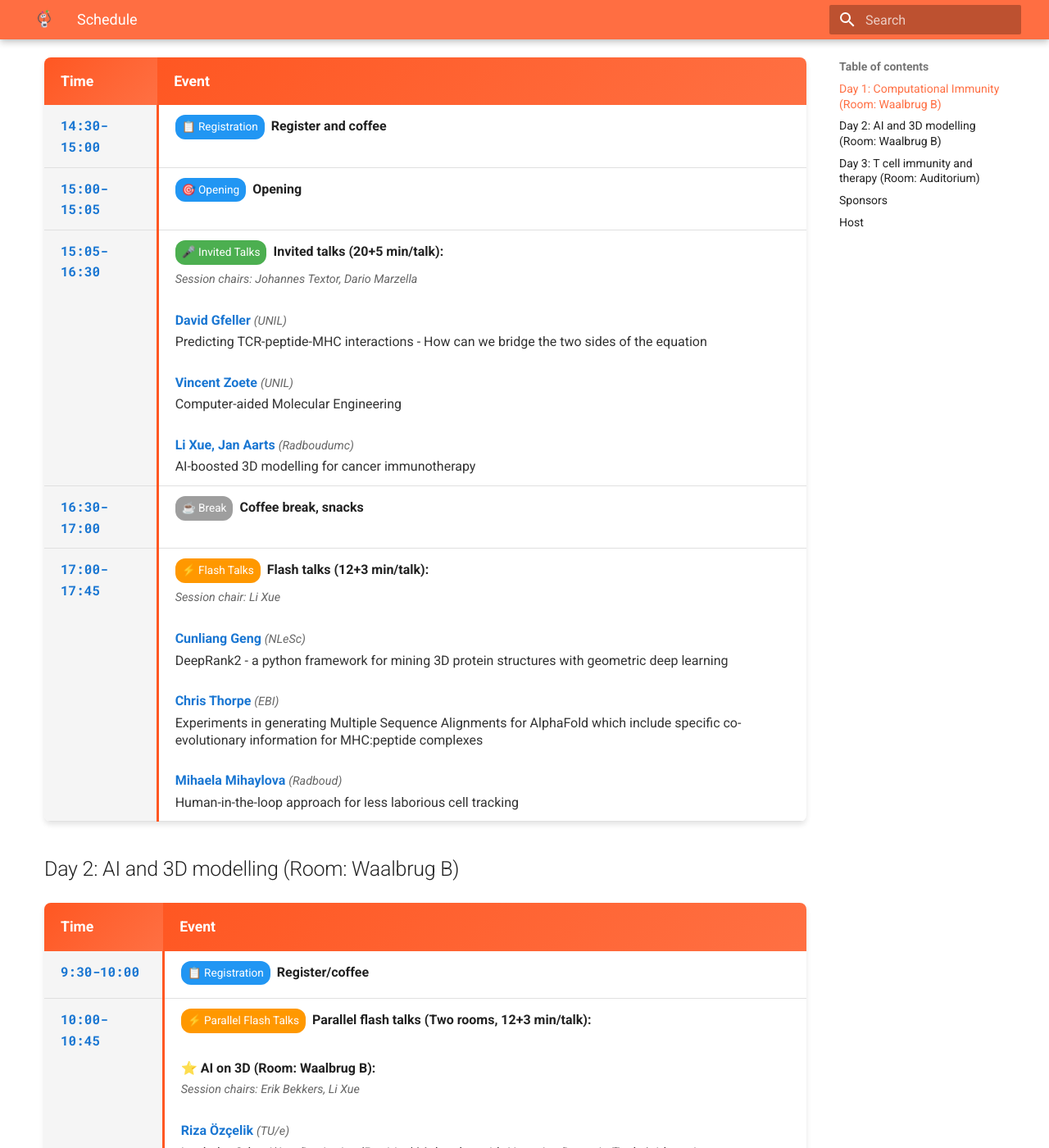
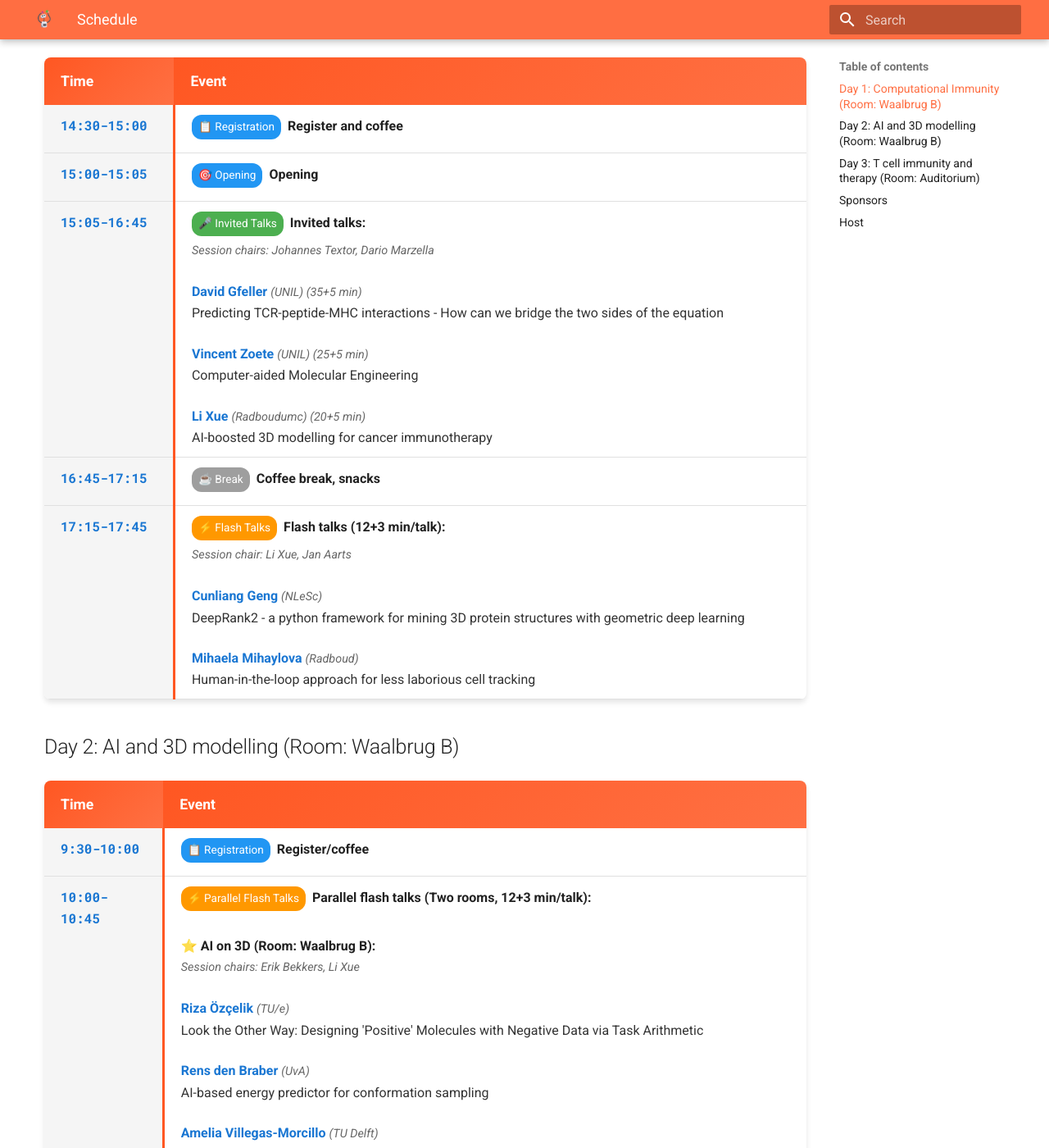
Before and after one commit to X-lab-3D/csi, an MkDocs documentation site: the page built from docs/schedule.md, in a window 1280 px wide and 1400 px high, scrolled down 675 px. Shown: the whole window at 82% size. Built offline with MkDocs 1.6.1 and Material for MkDocs 9.7.7, drawn with Linux system fonts in a browser that asks for light colours; the version menu is left out.

Commit message:
Update Day 1 schedule

```diff
--- a/docs/schedule.md
+++ b/docs/schedule.md
@@ -55,40 +55,36 @@
 <td><span class="event-badge badge-register">🎯 Opening</span><strong>Opening</strong></td>
 </tr>
 <tr>
-<td class="time-cell">15:05-16:30</td>
+<td class="time-cell">15:05-16:45</td>
 <td>
-<span class="event-badge badge-invited">🎤 Invited Talks</span><strong>Invited talks (20+5 min/talk):</strong><br>
+<span class="event-badge badge-invited">🎤 Invited Talks</span><strong>Invited talks:</strong><br>
 <span class="session-chair">Session chairs: Johannes Textor, Dario Marzella</span><br><br>
 <div class="talk-entry">
-<span class="speaker-name">David Gfeller</span> <span class="speaker-affiliation">(UNIL)</span><br>
+<span class="speaker-name">David Gfeller</span> <span class="speaker-affiliation">(UNIL) (35+5 min)</span><br>
 <div class="talk-title">Predicting TCR-peptide-MHC interactions - How can we bridge the two sides of the equation</div>
 </div><br>
 <div class="talk-entry">
-<span class="speaker-name">Vincent Zoete</span> <span class="speaker-affiliation">(UNIL)</span><br>
+<span class="speaker-name">Vincent Zoete</span> <span class="speaker-affiliation">(UNIL) (25+5 min)</span><br>
 <div class="talk-title">Computer-aided Molecular Engineering</div>
 </div><br>
 <div class="talk-entry">
-<span class="speaker-name">Li Xue, Jan Aarts</span> <span class="speaker-affiliation">(Radboudumc)</span><br>
+<span class="speaker-name">Li Xue</span> <span class="speaker-affiliation">(Radboudumc) (20+5 min)</span><br>
 <div class="talk-title">AI-boosted 3D modelling for cancer immunotherapy</div>
 </div>
 </td>
 </tr>
 <tr>
-<td class="time-cell">16:30-17:00</td>
+<td class="time-cell">16:45-17:15</td>
 <td><span class="event-badge badge-break">☕ Break</span><strong>Coffee break, snacks</strong></td>
 </tr>
 <tr>
-<td class="time-cell">17:00-17:45</td>
+<td class="time-cell">17:15-17:45</td>
 <td>
 <span class="event-badge badge-flash">⚡ Flash Talks</span><strong>Flash talks (12+3 min/talk):</strong><br>
-<span class="session-chair">Session chair: Li Xue</span><br><br>
+<span class="session-chair">Session chair: Li Xue, Jan Aarts</span><br><br>
 <div class="talk-entry">
 <span class="speaker-name">Cunliang Geng</span> <span class="speaker-affiliation">(NLeSc)</span><br>
 <div class="talk-title">DeepRank2 - a python framework for mining 3D protein structures with geometric deep learning</div>
-</div><br>
-<div class="talk-entry">
-<span class="speaker-name">Chris Thorpe</span> <span class="speaker-affiliation">(EBI)</span><br>
-<div class="talk-title">Experiments in generating Multiple Sequence Alignments for AlphaFold which include specific co-evolutionary information for MHC:peptide complexes</div>
 </div><br>
 <div class="talk-entry">
 <span class="speaker-name">Mihaela Mihaylova</span> <span class="speaker-affiliation">(Radboud)</span><br>
```
